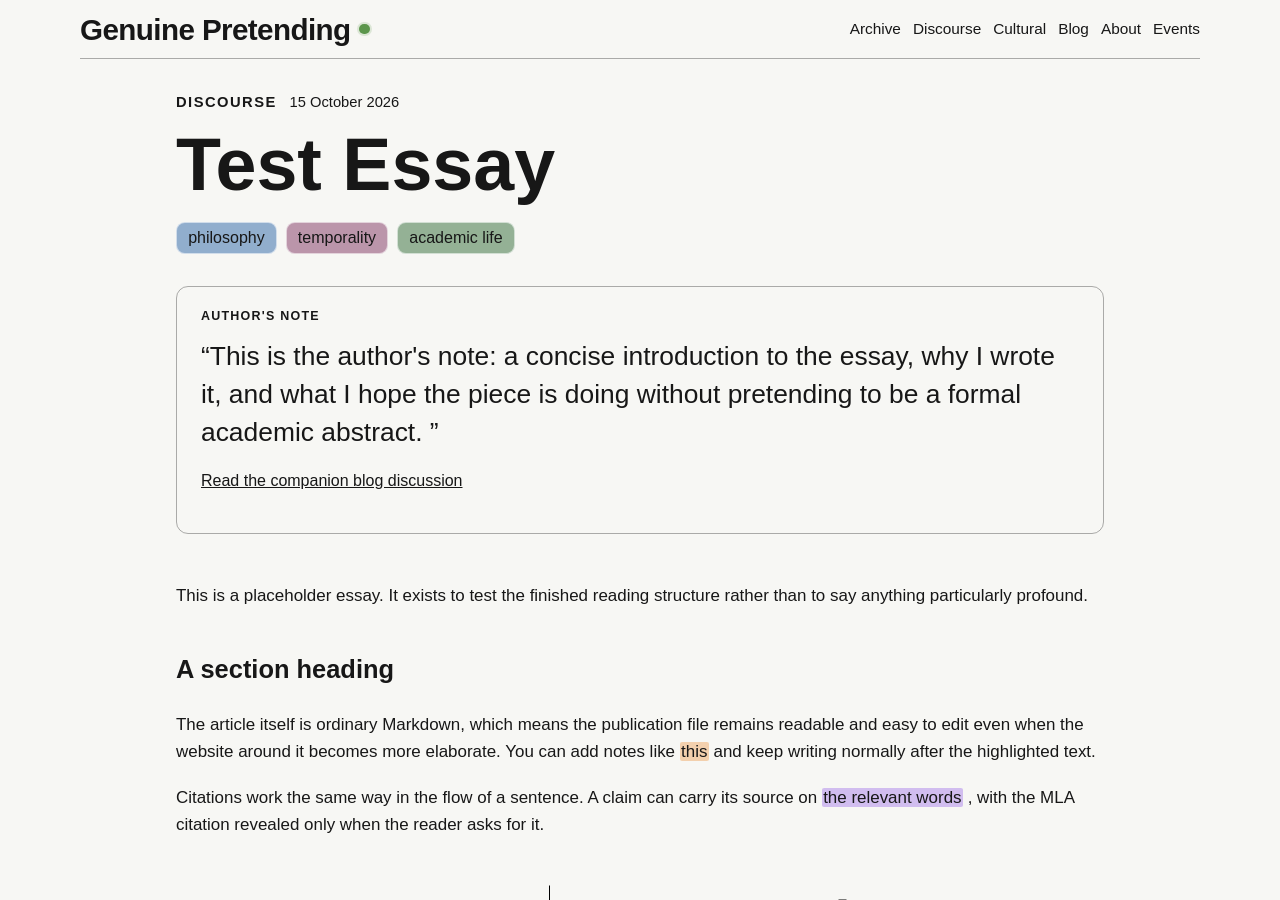
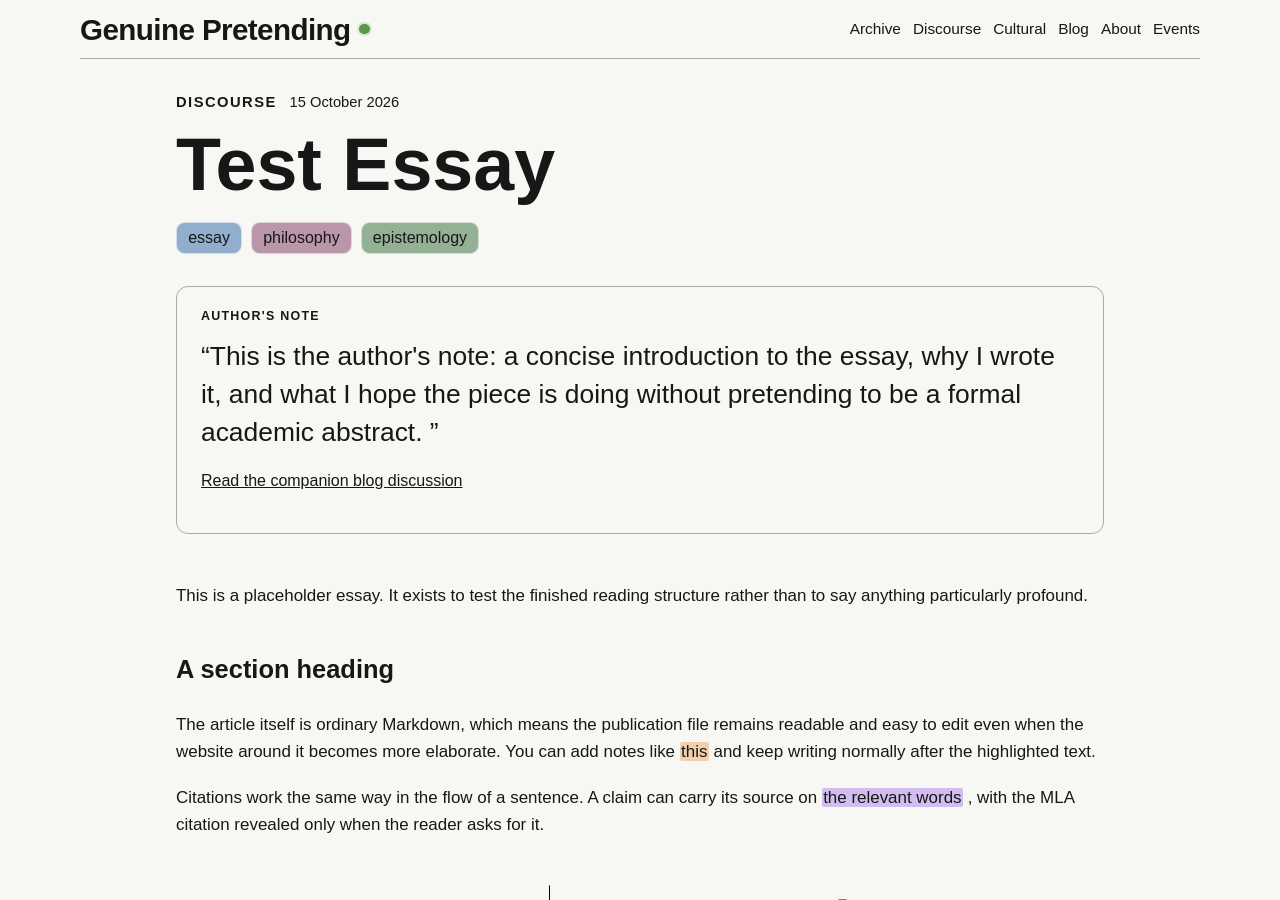
Before and after one commit to roxannewolfe/roxannewolfe.github.io, a Jekyll site: the page built from _publications/test-essay.md, in a window 1280 px wide and 900 px high. Built offline with Jekyll 4.4.1, drawn with Linux system fonts in a browser that asks for light colours.

Commit message:
topic changes

```diff
--- a/_publications/test-essay.md
+++ b/_publications/test-essay.md
@@ -4,9 +4,9 @@ date: 2026-10-15
 type: discourse
 slug: test-essay
 topics:
+  - essay
   - philosophy
-  - temporality
-  - academic life
+  - epistemology
 author_note: >
   This is the author's note: a concise introduction to the essay, why I wrote it,
   and what I hope the piece is doing without pretending to be a formal academic abstract.
```
